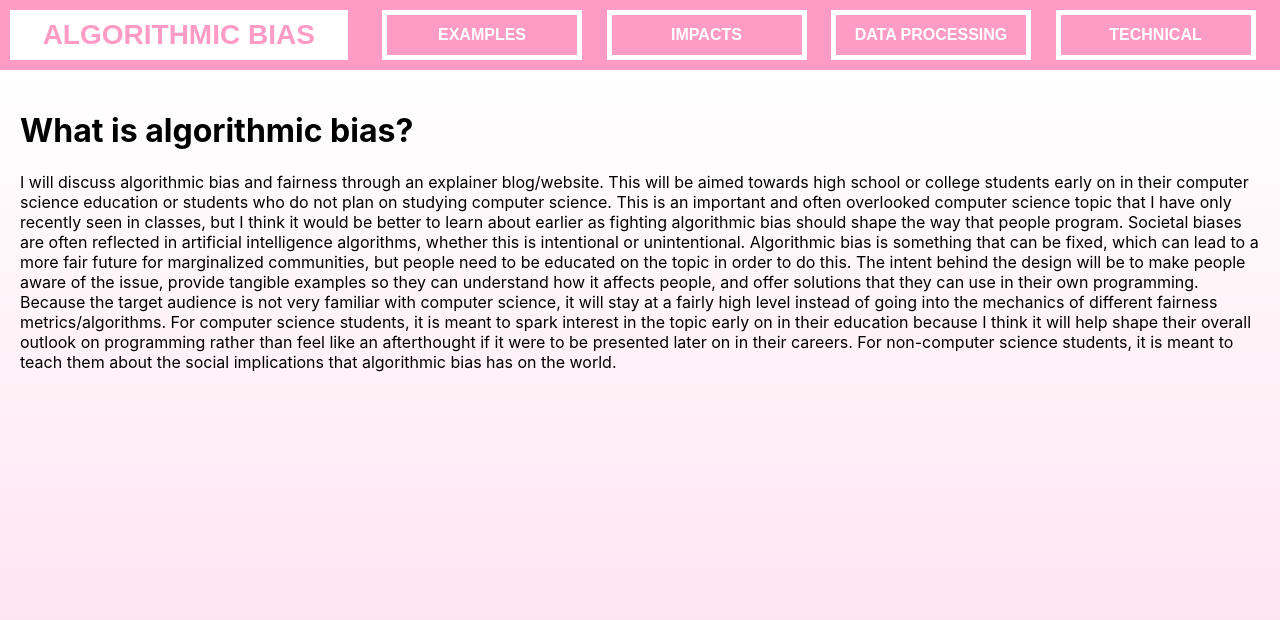
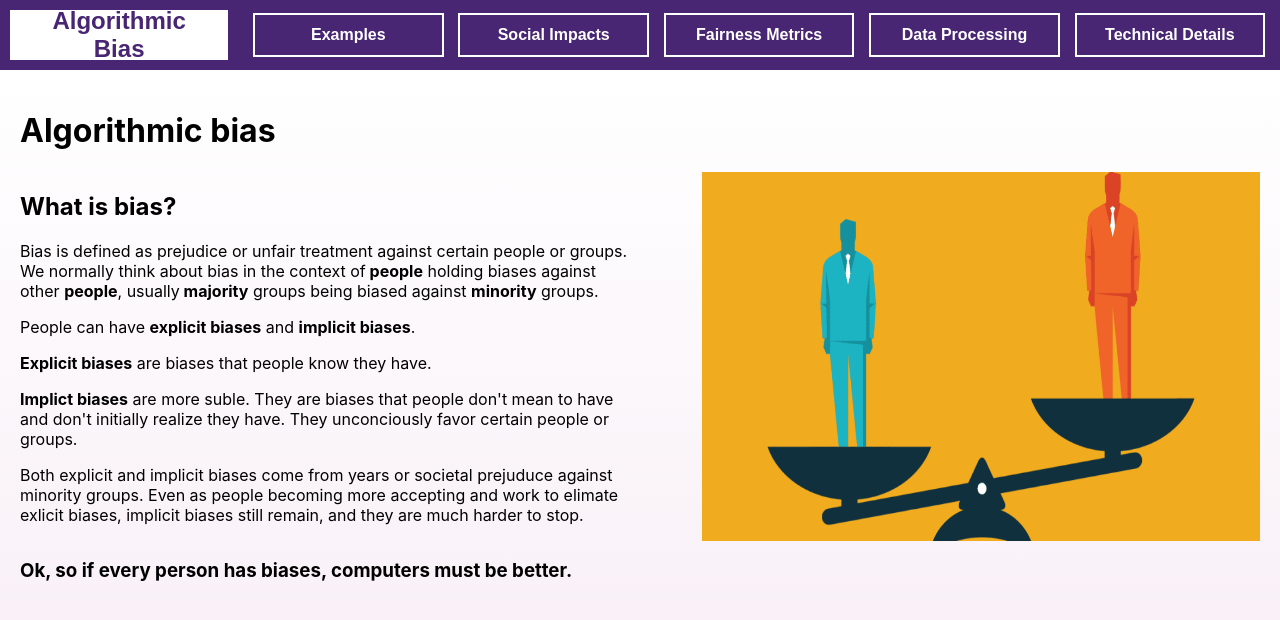
Before and after one commit to emilykohlberg/algorithmic-bias, a React (Vite) app: page /#/ in a window 1280 px wide. Shown: the top 620 px of the page. Built offline with nearby package versions, Linux system fonts and the light colour scheme.

Commit message:
changing style

```diff
--- a/index.html
+++ b/index.html
@@ -4,7 +4,7 @@
     <meta charset="UTF-8" />
     <link rel="icon" type="image/svg+xml" href="/favicon.svg" />
     <meta name="viewport" content="width=device-width, initial-scale=1.0" />
-    <title>React App</title>
+    <title>Algorithmic Bias</title>
   </head>
   <body>
     <div id="root"></div>
--- a/src/App.jsx
+++ b/src/App.jsx
@@ -2,6 +2,7 @@ import { useState } from "react";
 import NavBar from "./navigation/NavBar";
 import BiasPage from "./pages/BiasPage";
 import ExamplePage from "./pages/ExamplePage";
+import FairnessPage from "./pages/FairnessPage";
 import ProcessingPage from "./pages/ProcessingPage";
 import SocietyPage from "./pages/SocietyPage";
 import TechnicalPage from "./pages/TechnicalPage";
@@ -14,9 +15,10 @@ const App = () => {
       <Routes>
         <Route path="/" element={<NavBar />}>
           <Route path="/" element={<BiasPage />} />
-          <Route path="/example" element={<ExamplePage />} />
+          <Route path="/examples" element={<ExamplePage />} />
+          <Route path="/social-impacts" element={<SocietyPage />} />
+          <Route path="/fairness-metrics" element={<FairnessPage />} />
           <Route path="/processing" element={<ProcessingPage />} />
-          <Route path="/society" element={<SocietyPage />} />
           <Route path="/technical" element={<TechnicalPage />} />
         </Route>
       </Routes>
--- a/src/navigation/NavBar.css
+++ b/src/navigation/NavBar.css
@@ -1,11 +1,9 @@
 .header {
     display: flex;
-    background: #ff9cc5;
+    background: #482673;
     width: 100vw;
     align-items: center;
 }
-
-
 
 .heading-title{
     text-align: center;
@@ -15,14 +13,12 @@
 	justify-content: center;
 	align-items: center;
 	height: 20px;
-    width: 25%;
+    width: 15%;
     padding: 15px;
     margin: 10px;
-    font-size: 28px;
+    font-size: 24px;
     color: white;
     font-family: 'Montserrat', sans-serif;
-  	text-transform: uppercase;
-
 }
 
 .nav-bar {
@@ -38,7 +34,7 @@
     justify-content: space-evenly;
     height: 50px;
     align-items: center;
-    width: 75%;
+    width: 83%;
 }
 
 .nav-button {
@@ -49,24 +45,23 @@
 	justify-content: center;
 	align-items: center;
 	height: 20px;
-	width: 170px;
+	width: 16%;
     padding: 10px;
 	font-size: 16px;
 	color: white;
 	font-family: 'Montserrat', sans-serif;
-  	text-transform: uppercase;
-    border: 5px white solid;
+    border: 2px white solid;
 }
 
 .heading-title:hover, .nav-button:hover, .active{
 	background-color: white;
-    color: #ff9cc5;;
+    color: #482673;
 }
 
 
 main {
     height: calc(100vh - 70px);
     padding: 20px;
-    background: linear-gradient(#ffffff, #ffdbea);
+    background: linear-gradient(#ffffff, #f6ebf4);
 
 }
--- a/src/navigation/NavBar.jsx
+++ b/src/navigation/NavBar.jsx
@@ -10,11 +10,22 @@ const NavBar = () => {
             Algorithmic Bias
           </NavLink>
           <div className="main-nav-bar">
-            <NavLink to="example" id="exampleButton" className="nav-button">
+            <NavLink to="examples" id="exampleButton" className="nav-button">
               Examples
             </NavLink>
-            <NavLink to="society" id="societyButton" className="nav-button">
-              Impacts
+            <NavLink
+              to="social-impacts"
+              id="societyButton"
+              className="nav-button"
+            >
+              Social Impacts
+            </NavLink>
+            <NavLink
+              to="fairness-metrics"
+              id="fairnessButton"
+              className="nav-button"
+            >
+              Fairness Metrics
             </NavLink>
             <NavLink
               to="processing"
@@ -25,7 +36,7 @@ const NavBar = () => {
             </NavLink>
 
             <NavLink to="technical" id="technicalButton" className="nav-button">
-              Technical
+              Technical Details
             </NavLink>
           </div>
         </nav>
--- /dev/null
+++ b/src/pages/BiasPage.css
@@ -0,0 +1,13 @@
+.bias-content {
+    display: flex;
+    width: 100%;
+    justify-content: space-between;
+}
+
+.bias-text {
+    width: 50%;
+}
+
+.bias-image {
+    width: 45%;
+}
--- a/src/pages/BiasPage.jsx
+++ b/src/pages/BiasPage.jsx
@@ -1,34 +1,42 @@
+import "./BiasPage.css";
+
 const BiasPage = ({}) => {
   return (
     <div className="bias-page">
-      <h1>What is algorithmic bias?</h1>
+      <h1>Algorithmic bias</h1>
       <div className="main-content">
-        <p>
-          I will discuss algorithmic bias and fairness through an explainer
-          blog/website. This will be aimed towards high school or college
-          students early on in their computer science education or students who
-          do not plan on studying computer science. This is an important and
-          often overlooked computer science topic that I have only recently seen
-          in classes, but I think it would be better to learn about earlier as
-          fighting algorithmic bias should shape the way that people program.
-          Societal biases are often reflected in artificial intelligence
-          algorithms, whether this is intentional or unintentional. Algorithmic
-          bias is something that can be fixed, which can lead to a more fair
-          future for marginalized communities, but people need to be educated on
-          the topic in order to do this. The intent behind the design will be to
-          make people aware of the issue, provide tangible examples so they can
-          understand how it affects people, and offer solutions that they can
-          use in their own programming. Because the target audience is not very
-          familiar with computer science, it will stay at a fairly high level
-          instead of going into the mechanics of different fairness
-          metrics/algorithms. For computer science students, it is meant to
-          spark interest in the topic early on in their education because I
-          think it will help shape their overall outlook on programming rather
-          than feel like an afterthought if it were to be presented later on in
-          their careers. For non-computer science students, it is meant to teach
-          them about the social implications that algorithmic bias has on the
-          world.
-        </p>
+        <div className="bias-content">
+          <div className="bias-text">
+            <h2>What is bias?</h2>
+            <p>
+              Bias is defined as prejudice or unfair treatment against certain
+              people or groups. We normally think about bias in the context of
+              <b> people</b> holding biases against other <b>people</b>, usually
+              <b> majority</b> groups being biased against <b>minority</b>{" "}
+              groups.
+            </p>
+            <p>
+              People can have <b>explicit biases</b> and <b>implicit biases</b>.
+            </p>
+            <p>
+              <b>Explicit biases</b> are biases that people know they have.
+            </p>
+            <p>
+              <b>Implict biases</b> are more suble. They are biases that people
+              don't mean to have and don't initially realize they have. They
+              unconciously favor certain people or groups.
+            </p>
+            <p>
+              Both explicit and implicit biases come from years or societal
+              prejuduce against minority groups. Even as people becoming more
+              accepting and work to elimate exlicit biases, implicit biases
+              still remain, and they are much harder to stop.
+            </p>
+          </div>
+          <img src="../../bias_image.png" className="bias-image"></img>
+        </div>
+
+        <h3>Ok, so if every person has biases, computers must be better.</h3>
       </div>
     </div>
   );
--- /dev/null
+++ b/src/pages/FairnessPage.jsx
@@ -0,0 +1,37 @@
+const FairnessPage = ({}) => {
+  return (
+    <div className="fairness-page">
+      <h1>Fairness Metrics</h1>
+      <div className="main-content">
+        <p>
+          I will discuss algorithmic bias and fairness through an explainer
+          blog/website. This will be aimed towards high school or college
+          students early on in their computer science education or students who
+          do not plan on studying computer science. This is an important and
+          often overlooked computer science topic that I have only recently seen
+          in classes, but I think it would be better to learn about earlier as
+          fighting algorithmic bias should shape the way that people program.
+          Societal biases are often reflected in artificial intelligence
+          algorithms, whether this is intentional or unintentional. Algorithmic
+          bias is something that can be fixed, which can lead to a more fair
+          future for marginalized communities, but people need to be educated on
+          the topic in order to do this. The intent behind the design will be to
+          make people aware of the issue, provide tangible examples so they can
+          understand how it affects people, and offer solutions that they can
+          use in their own programming. Because the target audience is not very
+          familiar with computer science, it will stay at a fairly high level
+          instead of going into the mechanics of different fairness
+          metrics/algorithms. For computer science students, it is meant to
+          spark interest in the topic early on in their education because I
+          think it will help shape their overall outlook on programming rather
+          than feel like an afterthought if it were to be presented later on in
+          their careers. For non-computer science students, it is meant to teach
+          them about the social implications that algorithmic bias has on the
+          world.
+        </p>
+      </div>
+    </div>
+  );
+};
+
+export default FairnessPage;
--- a/src/pages/ProcessingPage.jsx
+++ b/src/pages/ProcessingPage.jsx
@@ -1,36 +1,27 @@
 const ProcessingPage = ({}) => {
   return (
     <div className="processing-page">
-      <h1>How can we address algorithmic bias?</h1>
+      <h1>Addressing Algoirthmic Bias</h1>
       <div className="main-content">
+        <div className="processing-intro">
+          <h4>
+            Where can bias come from in algorithms, and how does that change how
+            we address it?
+          </h4>
+        </div>
         <div className="processing-subsection">
           <h2>Pre-Processing</h2>
-          <p>
-            I will discuss algorithmic bias and fairness through an explainer
-            blog/website. This will be aimed towards high school or college
-            students early on in their computer science education or students
-            who do not plan on studying computer science. This is an important
-            and often overlooked computer science topic that I have only
-            recently seen in classes, but I think it would be better to learn
-            about earlier as fighting algorithmic bias should shape the way that
-            people program. Societal biases are often reflected in artificial
-            intelligence algorithms, whether this is intentional or
-            unintentional. Algorithmic bias is something that can be fixed,
-            which can lead to a more fair future for marginalized communities,
-            but people need to be educated on the topic in order to do this. The
-            intent behind the design will be to make people aware of the issue,
-            provide tangible examples so they can understand how it affects
-            people, and offer solutions that they can use in their own
-            programming. Because the target audience is not very familiar with
-            computer science, it will stay at a fairly high level instead of
-            going into the mechanics of different fairness metrics/algorithms.
-            For computer science students, it is meant to spark interest in the
-            topic early on in their education because I think it will help shape
-            their overall outlook on programming rather than feel like an
-            afterthought if it were to be presented later on in their careers.
-            For non-computer science students, it is meant to teach them about
-            the social implications that algorithmic bias has on the world.
-          </p>
+          <h4>For when bias coming from training data</h4>
+          <p>Training data can be biased in many ways.</p>
+          <ul>
+            <li>Groups of people can be under-represented</li>
+            <li>
+              Labels for the training data are created by people, these labels
+              can reflect that person's individual biases
+            </li>
+            <li></li>
+          </ul>
+          <p>Why is training data biased and how can we address it?</p>
         </div>
         <div className="processing-subsection">
           <h2>In-Processing</h2>
```
Also changed, not shown: public/bias_image.png (added).
